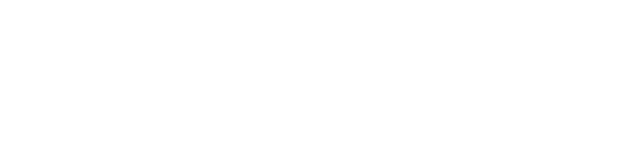
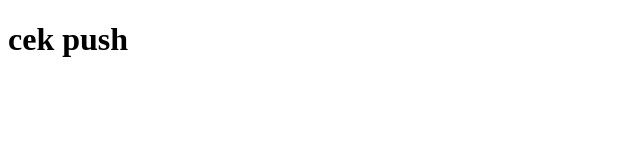
Before and after one commit to leylashd/check-push, a plain HTML site: page index.html in a window 1280 px wide. Shown: the whole page, without its empty margins (0-640 px from the left). Drawn offline with Linux system fonts and the light colour scheme.

Commit message:
check push

```diff
--- a/index.html
+++ b/index.html
@@ -5,5 +5,7 @@
     <meta name="viewport" content="width=device-width, initial-scale=1.0" />
     <title>Document</title>
   </head>
-  <body></body>
+  <body>
+    <h1>cek push</h1>
+  </body>
 </html>
```
